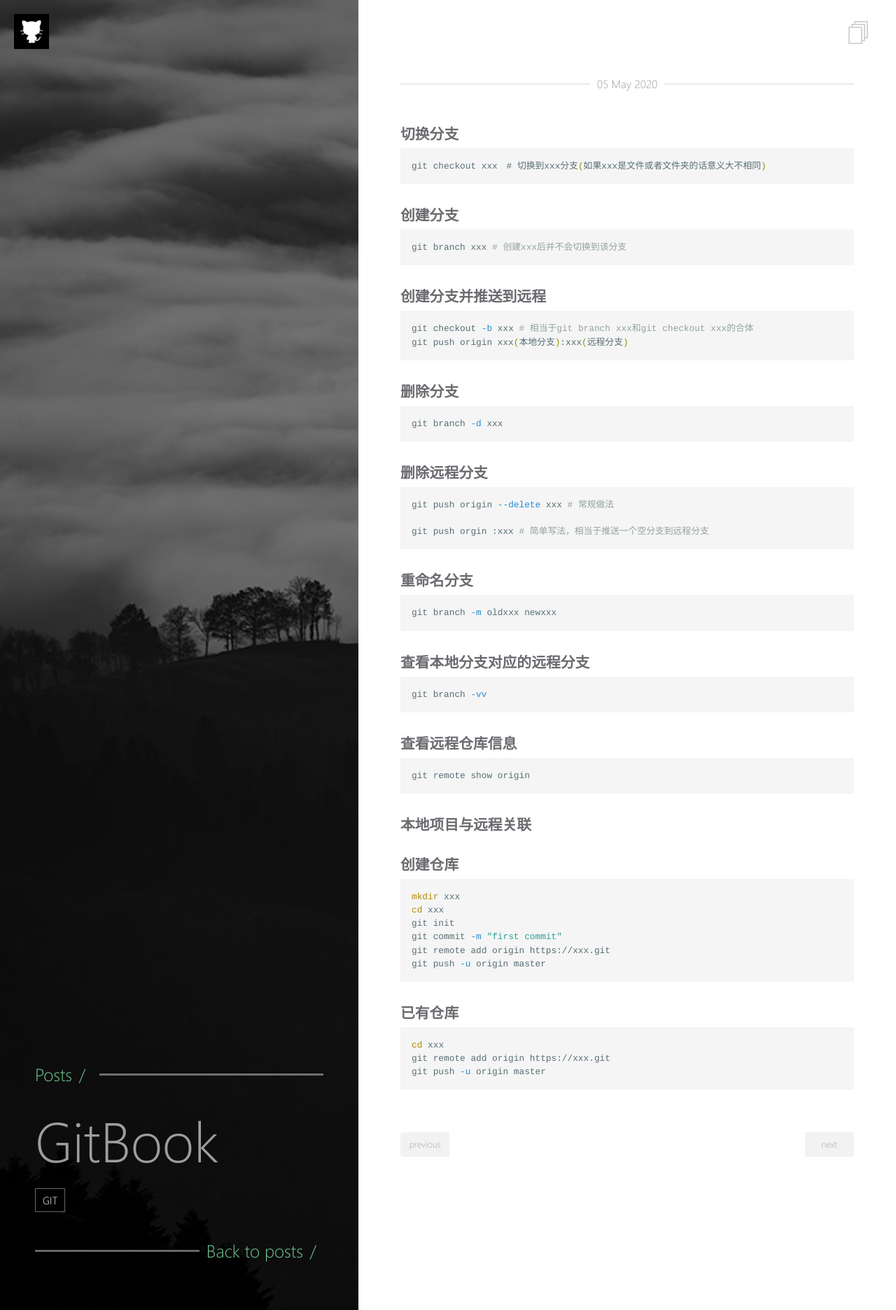
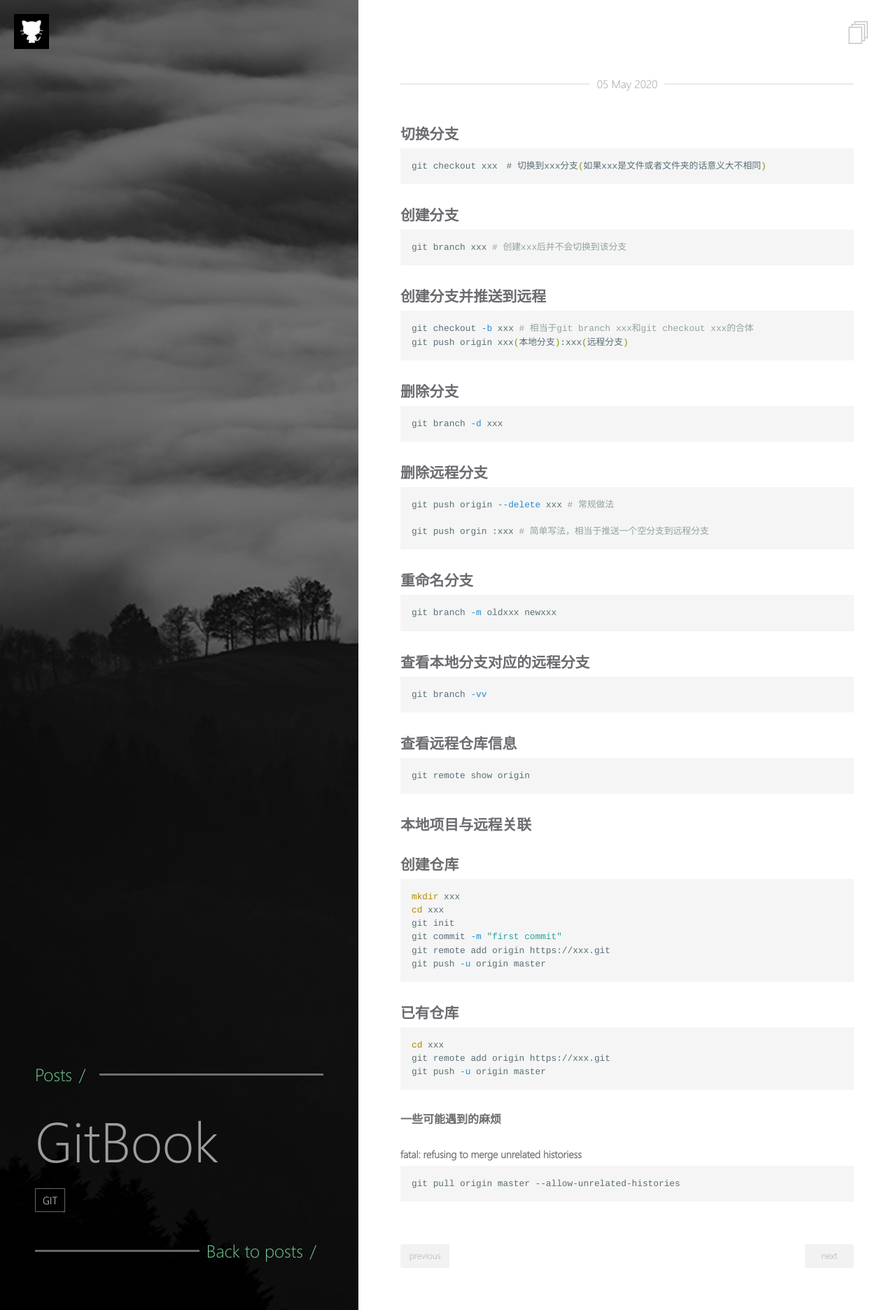
Before and after one commit to nandem/nandem.github.io, a Jekyll site: the page built from _posts/2020-05-05-GitBook.MD, in a window 1280 px wide. Shown: the whole page at 70% size. Built offline with Jekyll 4.4.1, drawn with Linux system fonts in a browser that asks for light colours.

Commit message:
fatal: refusing to merge unrelated historiess

````diff
--- a/_posts/2020-05-05-GitBook.MD
+++ b/_posts/2020-05-05-GitBook.MD
@@ -66,3 +66,8 @@ cd xxx
 git remote add origin https://xxx.git
 git push -u origin master
 ```
+#### 一些可能遇到的麻烦
+##### fatal: refusing to merge unrelated historiess
+```
+git pull origin master --allow-unrelated-histories
+```
````
